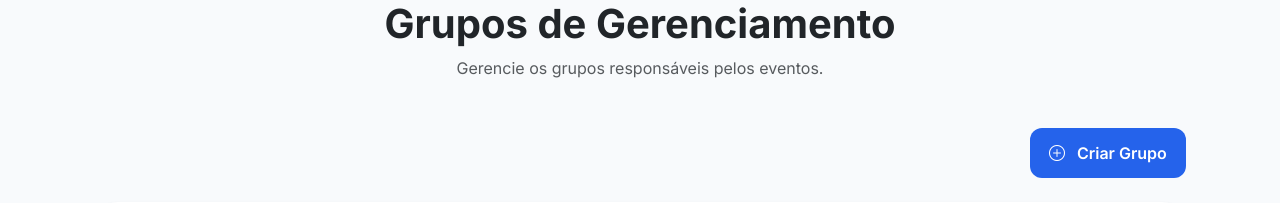
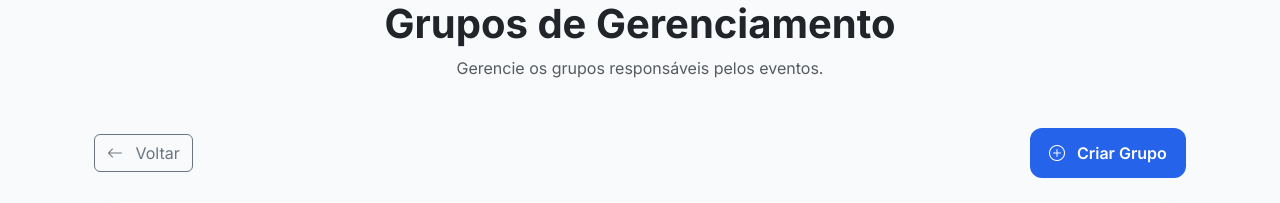
Before and after one commit to Tobias-Costa/SympoTrack, a Django app: page /manage/groups in a window 1280 px wide. Shown: the part 257-460 px from the top of the page. Run offline with Django 5.2, Linux system fonts and the light colour scheme; the visitor is signed in with stand-in values (Sample User, id 1); data that the repository does not hold is empty; parts of the project's set-up code (start-up, migrations or seed data) failed here and were passed over.

Commit message:
feat: "voltar" button added

```diff
--- a/sympo_track_app/templates/management_groups.html
+++ b/sympo_track_app/templates/management_groups.html
@@ -31,7 +31,14 @@ Grupos de Gerenciamento
     </div>
 
     <!-- BOTÃO NOVO GRUPO -->
-    <div class="d-flex justify-content-end mb-4">
+    <div class="d-flex justify-content-between align-items-center mb-4">
+        <a href="{% url 'home' %}" class="btn btn-outline-secondary">
+
+            <i class="bi bi-arrow-left me-2"></i>
+
+            Voltar
+
+        </a>
         <!-- management_group_events -->
         <a href="{% url 'home' %}"
            class="btn btn-primary">
```
Also changed, not shown: sympo_track_app/templates/subscriptions_list.html (+12 -0 lines).
